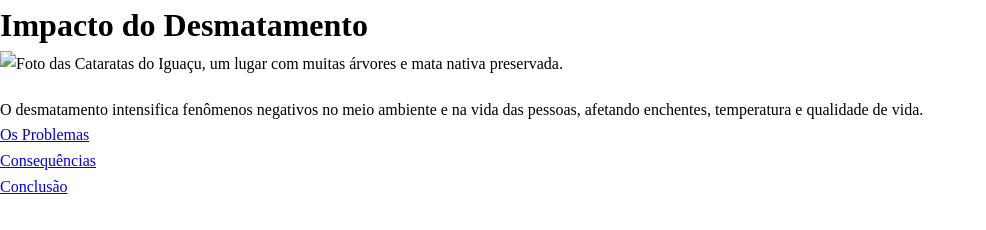
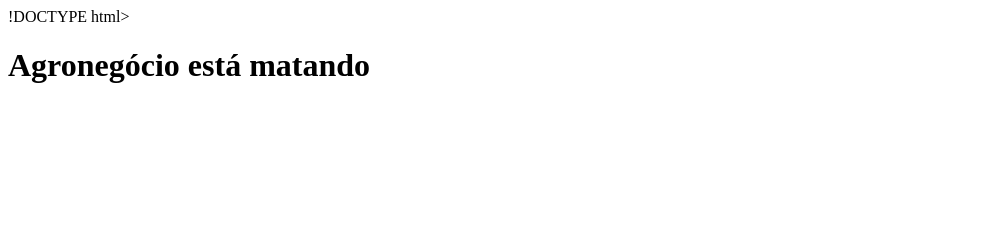
Before and after one commit to saramoranguinho14/agrinho, a plain HTML site: page index.html in a window 1280 px wide. Shown: the whole page, without its empty margins (0-986 px from the left). Drawn offline with Linux system fonts and the light colour scheme.

Commit message:
index.html

```diff
--- a/index.html
+++ b/index.html
@@ -1,23 +1,14 @@
-<!DOCTYPE html>
+!DOCTYPE html>
 <html lang="pt-br">
 <head>
     <meta charset="UTF-8">
-    <meta name="viewport" content="width=device-width, initial-scale=1.0">
-    <title>Impacto do Desmatamento</title>
-    <link rel="stylesheet" href="style.css">
+    <meta name="viewport" content="width=device-width,initial scale=1.0">
+    <title>Agronegócio está matando</title>
+    <link rel="stylesheet" href="stylecss">
 </head>
 <body>
     <header>
-        <h1>Impacto do Desmatamento</h1>
-        <img src="cataratas-do-iguacu.jpg" alt="Foto das Cataratas do Iguaçu, um lugar com muitas árvores e mata nativa preservada.">
-        <p>O desmatamento intensifica fenômenos negativos no meio ambiente e na vida das pessoas, afetando enchentes, temperatura e qualidade de vida.</p>
-        <nav>
-            <ul>
-                <li><a href="#problemas">Os Problemas</a></li>
-                <li><a href="#consequencias">Consequências</a></li>
-                <li><a href="#conclusao">Conclusão</a></li>
-            </ul>
-        </nav>
+        <h1>Agronegócio está matando </h1>
+        <img src=""
     </header>
-
-<!-- código omitido -->
+</body>
```
